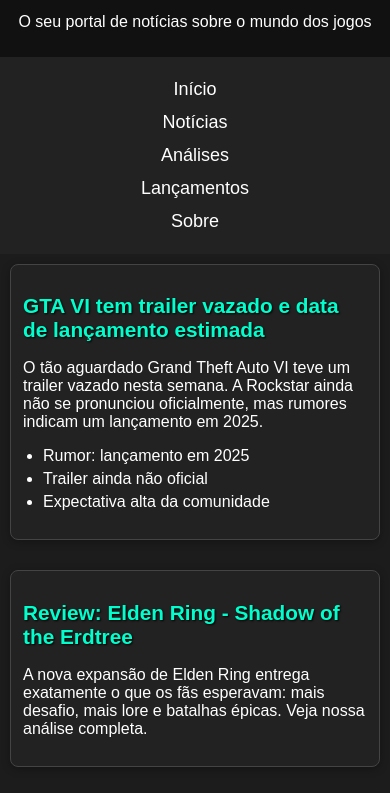
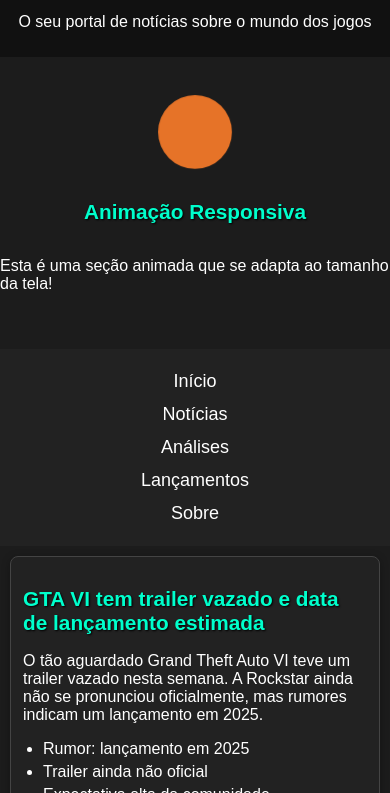
Before and after one commit to Vinicius-EV/Web-Design, a plain HTML site: page index.html in a window 390 px wide. Shown: the part 51-844 px from the top of the page. Drawn offline with Linux system fonts and the light colour scheme.

Commit message:
Atualizar o index.html

```diff
--- a/index.html
+++ b/index.html
@@ -12,6 +12,53 @@
     <h1>Portal gamer</h1>
     <p>O seu portal de notícias sobre o mundo dos jogos</p>
   </header>
+
+<section class="anima-section">
+  <div class="circulo-animado"></div>
+  <h2>Animação Responsiva</h2>
+  <p>Esta é uma seção animada que se adapta ao tamanho da tela!</p>
+</section>
+
+<style>
+.anima-section {
+  display: flex;
+  flex-direction: column;
+  align-items: center;
+  margin: 40px 0;
+}
+
+.circulo-animado {
+  width: 100px;
+  height: 100px;
+  background: #3498db;
+  border-radius: 50%;
+  margin-bottom: 16px;
+  animation: pulsar 2s infinite alternate;
+}
+
+@keyframes pulsar {
+  to {
+    transform: scale(1.15);
+    background: #9b59b6;
+  }
+}
+
+/* Breakpoint para telas pequenas */
+@media (max-width: 600px) {
+  .circulo-animado {
+    width: 70px;
+    height: 70px;
+    background: #e67e22;
+    animation: pulsar-mobile 1.2s infinite alternate;
+  }
+  @keyframes pulsar-mobile {
+    to {
+      transform: scale(1.25);
+      background: #e74c3c;
+    }
+  }
+}
+</style>
 
   <nav>
     <a href="index.html">Início</a>
```
